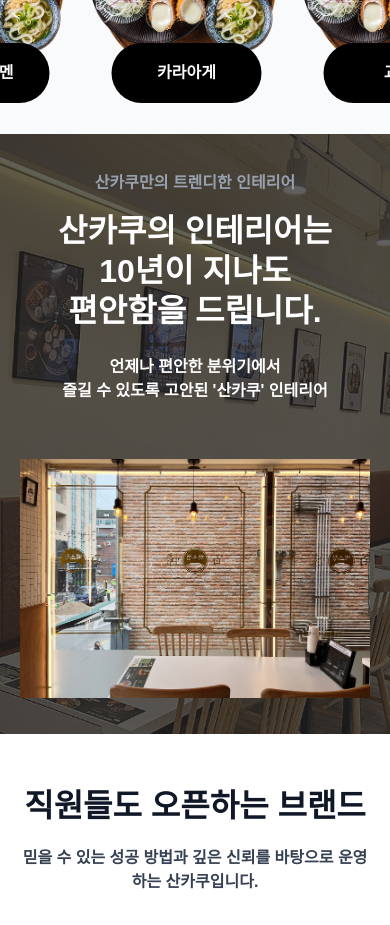
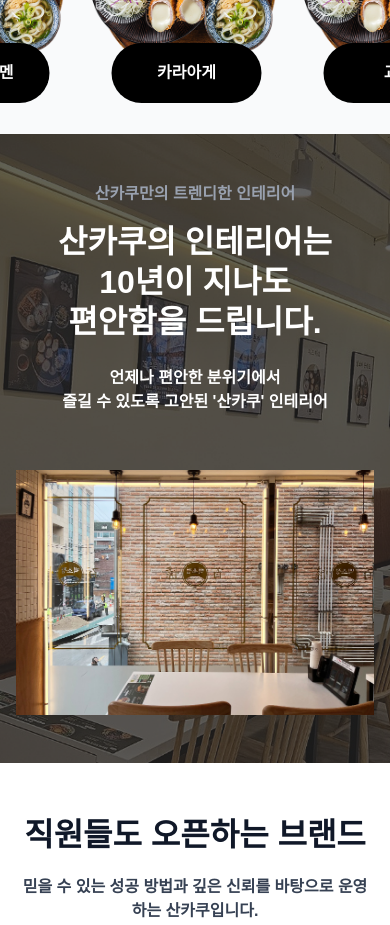
Before and after one commit to jukangpark/Sankaku-Franchise-Landing-Page, a Next.js app: page / in a window 390 px wide. Shown: the part 9420-10345 px from the top of the page. Built offline with nearby package versions, Linux system fonts and the light colour scheme.

Commit message:
fix: 인테리어 섹션 반응형 레이아웃 깨지던거 수정

```diff
--- a/src/components/InteriorSection.tsx
+++ b/src/components/InteriorSection.tsx
@@ -3,7 +3,7 @@ import Image from "next/image";
 const InteriorSection = () => {
   return (
     <section
-      className="min-h-[600px] sm:min-h-[700px] lg:h-[978px] bg-cover bg-center bg-no-repeat relative flex items-center"
+      className="min-h-[600px] sm:min-h-[700px] lg:h-[978px] bg-cover bg-center bg-no-repeat relative flex items-center py-12 sm:py-16 lg:py-24"
       style={{ backgroundImage: "url(/인테리어/인테리어bg.jpg)" }}
     >
       <div className="max-w-[1460px] mx-auto px-4 sm:px-6 lg:px-8 flex flex-col lg:flex-row justify-between items-center gap-8 lg:gap-12 w-full">
@@ -23,7 +23,7 @@ const InteriorSection = () => {
             즐길 수 있도록 고안된 '산카쿠' 인테리어
           </p>
         </div>
-        <div className="w-full max-w-[350px] sm:max-w-[500px] lg:w-[780px] lg:h-[530px] bg-gray-500">
+        <div className="w-full lg:w-[780px] lg:h-[530px]">
           <Image
             src="/인테리어/interior_1.jpg"
             alt="인테리어"
```
